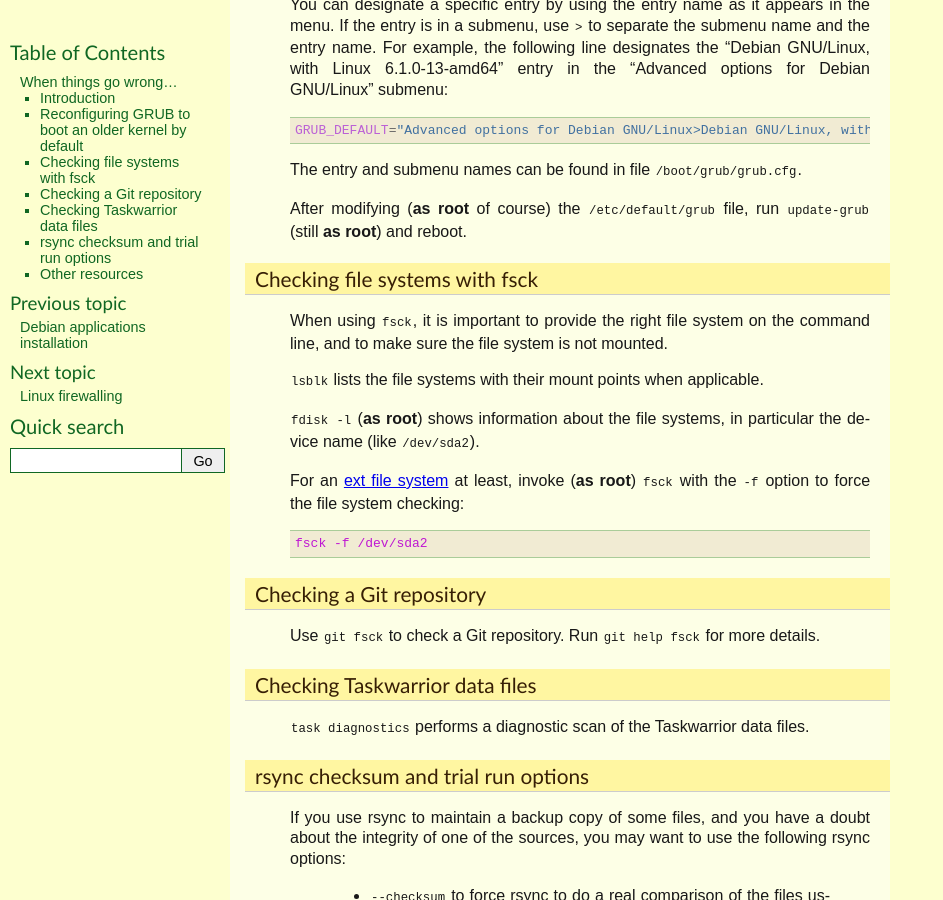
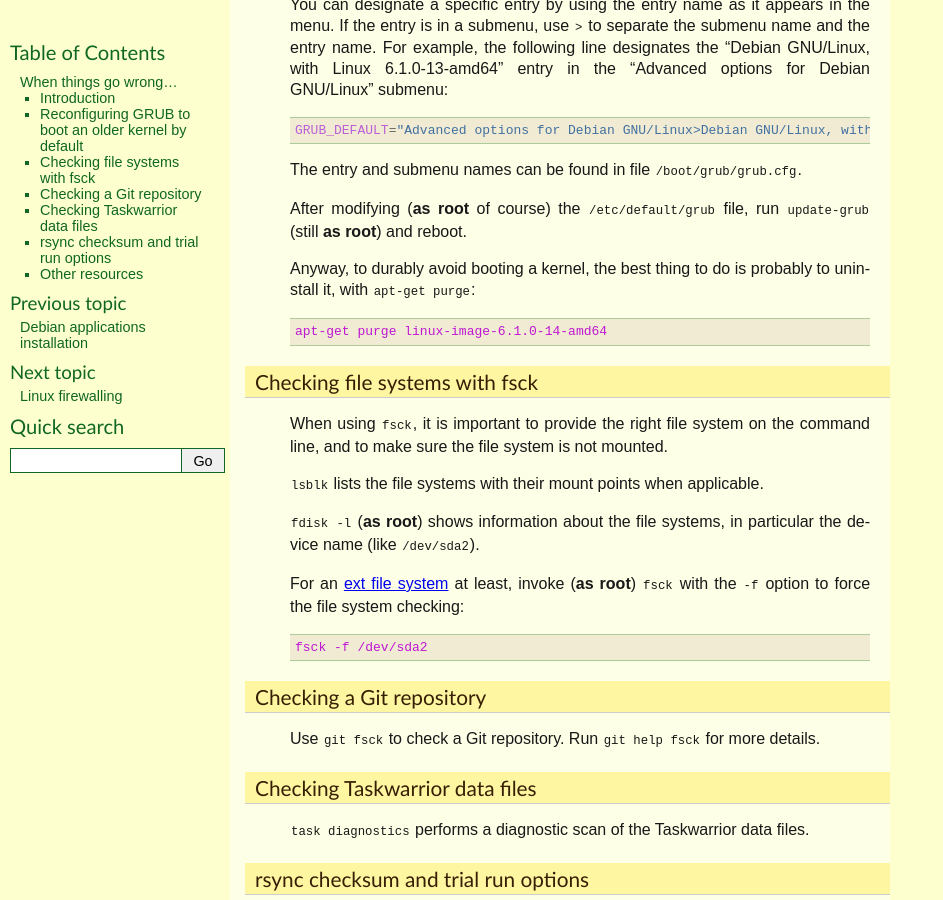
Before and after one commit to thierr26/thierr26_personal_notes_sphinx_sources, a Sphinx documentation site: the page built from source/when_things_go_wrong.rst, in a window 1280 px wide and 900 px high, scrolled down 578 px. Shown: the whole window, without its empty margins (0-943 px from the left). Built offline with Sphinx 7.4.7, drawn with Linux system fonts in a browser that asks for light colours.

Commit message:
Add command to uninstall kernel

```diff
--- a/source/when_things_go_wrong.rst
+++ b/source/when_things_go_wrong.rst
@@ -24,6 +24,7 @@ Reconfiguring GRUB to boot an older kernel by default
   single: /etc/default/grub
   single: /boot/grub/grub.cfg
   single: update-grub
+  pair: apt-get commands; purge
 
 The kernel GRUB boots by default is determined by the "GRUB_DEFAULT" line in
 file ``/etc/default/grub``. By default, it is "GRUB_DEFAULT=0" which designates
@@ -42,6 +43,11 @@ The entry and submenu names can be found in file ``/boot/grub/grub.cfg``.
 
 After modifying (**as root** of course) the ``/etc/default/grub`` file, run
 ``update-grub`` (still **as root**) and reboot.
+
+Anyway, to durably avoid booting a kernel, the best thing to do is probably to
+uninstall it, with ``apt-get purge``::
+
+  apt-get purge linux-image-6.1.0-14-amd64
 
 
 Checking file systems with fsck
```
